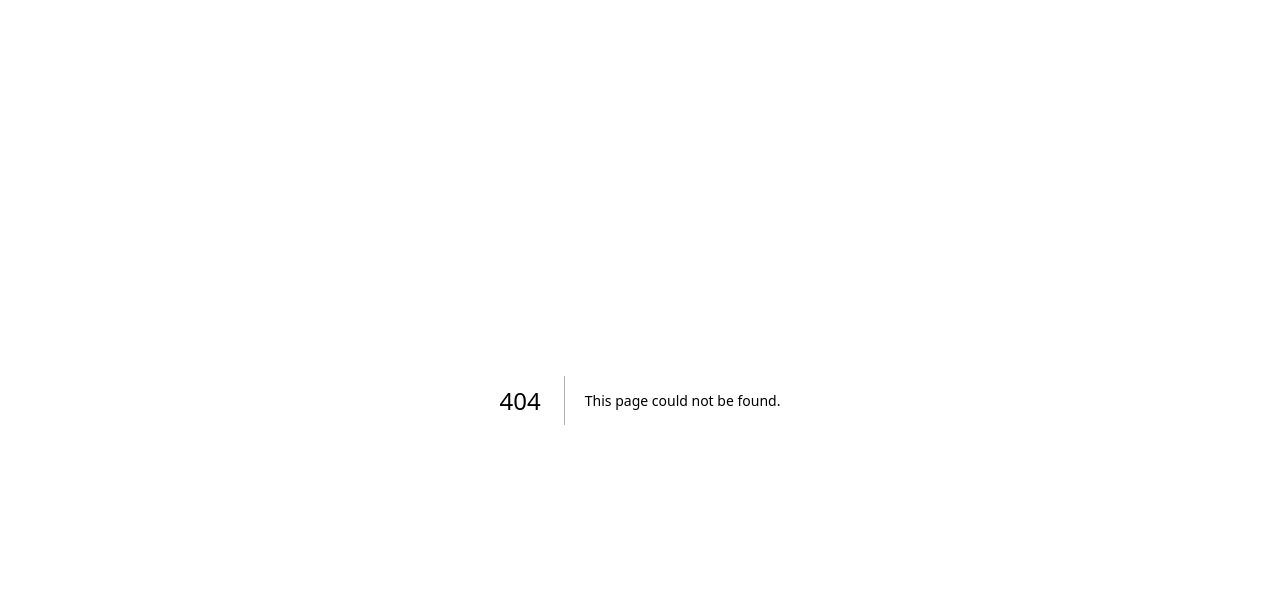
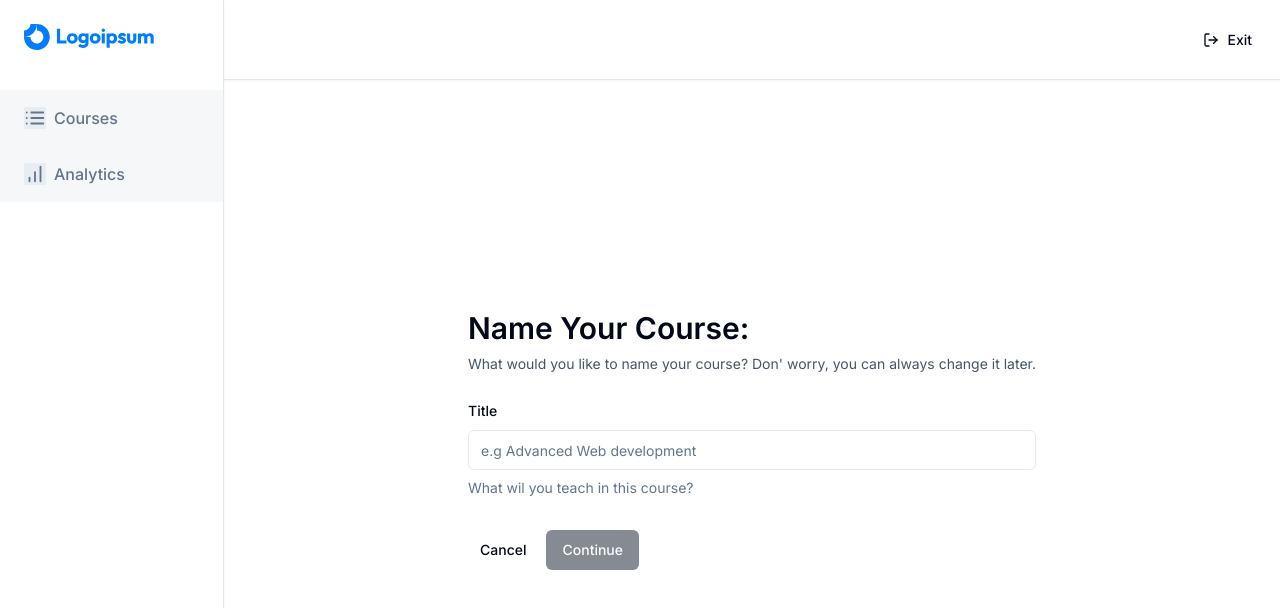
Before and after one commit to nini430/lms-platform, a Next.js app: page /teacher/create in a window 1280 px wide. Before the commit this address had no page. Shown: the top 608 px of the page. Built offline with nearby package versions, Linux system fonts and the light colour scheme.

Commit message:
add create course UI

```diff
--- a/app/(dashboard)/(routes)/teacher/courses/page.tsx
+++ b/app/(dashboard)/(routes)/teacher/courses/page.tsx
@@ -1,7 +1,14 @@
+import { Button } from '@/components/ui/button';
+import Link from 'next/link';
+
 const CoursesPage = () => {
-    return (
-        <div>Courses Page</div>
-     );
-}
+  return (
+    <div className="p-6">
+      <Link href="/teacher/create">
+        <Button>New Course</Button>
+      </Link>
+    </div>
+  );
+};
 
 export default CoursesPage;
--- /dev/null
+++ b/app/(dashboard)/(routes)/teacher/create/page.tsx
@@ -0,0 +1,94 @@
+'use client';
+
+import * as z from 'zod';
+import { useForm } from 'react-hook-form';
+import { zodResolver } from '@hookform/resolvers/zod';
+import { toast } from 'react-hot-toast';
+import axios from 'axios';
+
+import {
+  Form,
+  FormControl,
+  FormDescription,
+  FormField,
+  FormItem,
+  FormLabel,
+  FormMessage,
+} from '@/components/ui/form';
+import { Input } from '@/components/ui/input';
+import { Button } from '@/components/ui/button';
+
+import { useRouter } from 'next/navigation';
+import Link from 'next/link';
+const formSchema = z.object({
+  title: z.string().min(1, { message: 'Title is required' }),
+});
+const CreatePage = () => {
+  const router = useRouter();
+  const form = useForm<z.infer<typeof formSchema>>({
+    defaultValues: {
+      title: '',
+    },
+    resolver: zodResolver(formSchema),
+  });
+  const { isSubmitting, isValid } = form.formState;
+  const onSubmit = async (values: z.infer<typeof formSchema>) => {
+    try {
+      const response = (await axios.post('/api/course', values)) as any;
+      router.push(`/teacher/courses/${response.id}`);
+    } catch (err) {
+      toast.error('Something went wrong');
+    }
+  };
+  return (
+    <div className="max-w-5xl mx-auto h-full flex md:justify-center md:items-center">
+      <div className="flex flex-col gap-y-2 ">
+        <h1 className="text-3xl font-semibold">Name Your Course:</h1>
+        <p className="text-sm text-slate-600">
+          What would you like to name your course? Don&apos; worry, you can
+          always change it later.
+        </p>
+        <Form {...form}>
+          <form
+            className="space-y-8 mt-4"
+            noValidate
+            onSubmit={form.handleSubmit(onSubmit)}
+          >
+            <FormField
+              name="title"
+              control={form.control}
+              render={({ field }) => (
+                <FormItem>
+                  <FormLabel>Title</FormLabel>
+                  <FormControl>
+                    <Input
+                      placeholder="e.g Advanced Web development"
+                      disabled={isSubmitting}
+                      {...field}
+                    />
+                  </FormControl>
+                  <FormDescription>
+                    What wil you teach in this course?
+                  </FormDescription>
+                  <FormMessage />
+                </FormItem>
+              )}
+            />
+            <div className="flex items-center gap-x-2">
+              <Link href="/teacher/courses">
+                <Button type="button" size="sm" variant="ghost">
+                  Cancel
+                </Button>
+              </Link>
+              <Button disabled={!isValid || isSubmitting} type="submit">
+                Continue
+              </Button>
+            </div>
+          </form>
+        </Form>
+      </div>
+    </div>
+  );
+};
+
+export default CreatePage;
--- a/app/layout.tsx
+++ b/app/layout.tsx
@@ -2,6 +2,7 @@
 import type { Metadata } from 'next'
 import { Inter } from 'next/font/google'
 import {ClerkProvider} from '@clerk/nextjs'
+import ToasterProvider from '@/components/providers/toaster-provider'
 
 const inter = Inter({ subsets: ['latin'] })
 
@@ -18,7 +19,9 @@
   return (
     <ClerkProvider>
        <html lang="en">
-      <body className={inter.className}>{children}</body>
+      <body className={inter.className}>{children}
+      <ToasterProvider/>
+      </body>
     </html>
     </ClerkProvider>
 
--- /dev/null
+++ b/components/providers/toaster-provider.tsx
@@ -0,0 +1,9 @@
+import {Toaster} from 'react-hot-toast'
+
+const ToasterProvider = () => {
+    return (
+        <Toaster/>
+    );
+}
+
+export default ToasterProvider;
--- /dev/null
+++ b/components/ui/form.tsx
@@ -0,0 +1,176 @@
+import * as React from "react"
+import * as LabelPrimitive from "@radix-ui/react-label"
+import { Slot } from "@radix-ui/react-slot"
+import {
+  Controller,
+  ControllerProps,
+  FieldPath,
+  FieldValues,
+  FormProvider,
+  useFormContext,
+} from "react-hook-form"
+
+import { cn } from "@/lib/utils"
+import { Label } from "@/components/ui/label"
+
+const Form = FormProvider
+
+type FormFieldContextValue<
+  TFieldValues extends FieldValues = FieldValues,
+  TName extends FieldPath<TFieldValues> = FieldPath<TFieldValues>
+> = {
+  name: TName
+}
+
+const FormFieldContext = React.createContext<FormFieldContextValue>(
+  {} as FormFieldContextValue
+)
+
+const FormField = <
+  TFieldValues extends FieldValues = FieldValues,
+  TName extends FieldPath<TFieldValues> = FieldPath<TFieldValues>
+>({
+  ...props
+}: ControllerProps<TFieldValues, TName>) => {
+  return (
+    <FormFieldContext.Provider value={{ name: props.name }}>
+      <Controller {...props} />
+    </FormFieldContext.Provider>
+  )
+}
+
+const useFormField = () => {
+  const fieldContext = React.useContext(FormFieldContext)
+  const itemContext = React.useContext(FormItemContext)
+  const { getFieldState, formState } = useFormContext()
+
+  const fieldState = getFieldState(fieldContext.name, formState)
+
+  if (!fieldContext) {
+    throw new Error("useFormField should be used within <FormField>")
+  }
+
+  const { id } = itemContext
+
+  return {
+    id,
+    name: fieldContext.name,
+    formItemId: `${id}-form-item`,
+    formDescriptionId: `${id}-form-item-description`,
+    formMessageId: `${id}-form-item-message`,
+    ...fieldState,
+  }
+}
+
+type FormItemContextValue = {
+  id: string
+}
+
+const FormItemContext = React.createContext<FormItemContextValue>(
+  {} as FormItemContextValue
+)
+
+const FormItem = React.forwardRef<
+  HTMLDivElement,
+  React.HTMLAttributes<HTMLDivElement>
+>(({ className, ...props }, ref) => {
+  const id = React.useId()
+
+  return (
+    <FormItemContext.Provider value={{ id }}>
+      <div ref={ref} className={cn("space-y-2", className)} {...props} />
+    </FormItemContext.Provider>
+  )
+})
+FormItem.displayName = "FormItem"
+
+const FormLabel = React.forwardRef<
+  React.ElementRef<typeof LabelPrimitive.Root>,
+  React.ComponentPropsWithoutRef<typeof LabelPrimitive.Root>
+>(({ className, ...props }, ref) => {
+  const { error, formItemId } = useFormField()
+
+  return (
+    <Label
+      ref={ref}
+      className={cn(error && "text-destructive", className)}
+      htmlFor={formItemId}
+      {...props}
+    />
+  )
+})
+FormLabel.displayName = "FormLabel"
+
+const FormControl = React.forwardRef<
+  React.ElementRef<typeof Slot>,
+  React.ComponentPropsWithoutRef<typeof Slot>
+>(({ ...props }, ref) => {
+  const { error, formItemId, formDescriptionId, formMessageId } = useFormField()
+
+  return (
+    <Slot
+      ref={ref}
+      id={formItemId}
+      aria-describedby={
+        !error
+          ? `${formDescriptionId}`
+          : `${formDescriptionId} ${formMessageId}`
+      }
+      aria-invalid={!!error}
+      {...props}
+    />
+  )
+})
+FormControl.displayName = "FormControl"
+
+const FormDescription = React.forwardRef<
+  HTMLParagraphElement,
+  React.HTMLAttributes<HTMLParagraphElement>
+>(({ className, ...props }, ref) => {
+  const { formDescriptionId } = useFormField()
+
+  return (
+    <p
+      ref={ref}
+      id={formDescriptionId}
+      className={cn("text-sm text-muted-foreground", className)}
+      {...props}
+    />
+  )
+})
+FormDescription.displayName = "FormDescription"
+
+const FormMessage = React.forwardRef<
+  HTMLParagraphElement,
+  React.HTMLAttributes<HTMLParagraphElement>
+>(({ className, children, ...props }, ref) => {
+  const { error, formMessageId } = useFormField()
+  const body = error ? String(error?.message) : children
+
+  if (!body) {
+    return null
+  }
+
+  return (
+    <p
+      ref={ref}
+      id={formMessageId}
+      className={cn("text-sm font-medium text-destructive", className)}
+      {...props}
+    >
+      {body}
+    </p>
+  )
+})
+FormMessage.displayName = "FormMessage"
+
+export {
+  useFormField,
+  Form,
+  FormItem,
+  FormLabel,
+  FormControl,
+  FormDescription,
+  FormMessage,
+  FormField,
+}
--- /dev/null
+++ b/components/ui/input.tsx
@@ -0,0 +1,25 @@
+import * as React from "react"
+
+import { cn } from "@/lib/utils"
+
+export interface InputProps
+  extends React.InputHTMLAttributes<HTMLInputElement> {}
+
+const Input = React.forwardRef<HTMLInputElement, InputProps>(
+  ({ className, type, ...props }, ref) => {
+    return (
+      <input
+        type={type}
+        className={cn(
+          "flex h-10 w-full rounded-md border border-input bg-background px-3 py-2 text-sm ring-offset-background file:border-0 file:bg-transparent file:text-sm file:font-medium placeholder:text-muted-foreground focus-visible:outline-none focus-visible:ring-2 focus-visible:ring-ring focus-visible:ring-offset-2 disabled:cursor-not-allowed disabled:opacity-50",
+          className
+        )}
+        ref={ref}
+        {...props}
+      />
+    )
+  }
+)
+Input.displayName = "Input"
+
+export { Input }
--- /dev/null
+++ b/components/ui/label.tsx
@@ -0,0 +1,26 @@
+"use client"
+
+import * as React from "react"
+import * as LabelPrimitive from "@radix-ui/react-label"
+import { cva, type VariantProps } from "class-variance-authority"
+
+import { cn } from "@/lib/utils"
+
+const labelVariants = cva(
+  "text-sm font-medium leading-none peer-disabled:cursor-not-allowed peer-disabled:opacity-70"
+)
+
+const Label = React.forwardRef<
+  React.ElementRef<typeof LabelPrimitive.Root>,
+  React.ComponentPropsWithoutRef<typeof LabelPrimitive.Root> &
+    VariantProps<typeof labelVariants>
+>(({ className, ...props }, ref) => (
+  <LabelPrimitive.Root
+    ref={ref}
+    className={cn(labelVariants(), className)}
+    {...props}
+  />
+))
+Label.displayName = LabelPrimitive.Root.displayName
+
+export { Label }
```
Also changed, not shown: package.json (+7 -1 lines), 1 other file (tests, documents, lock files or other folders).
